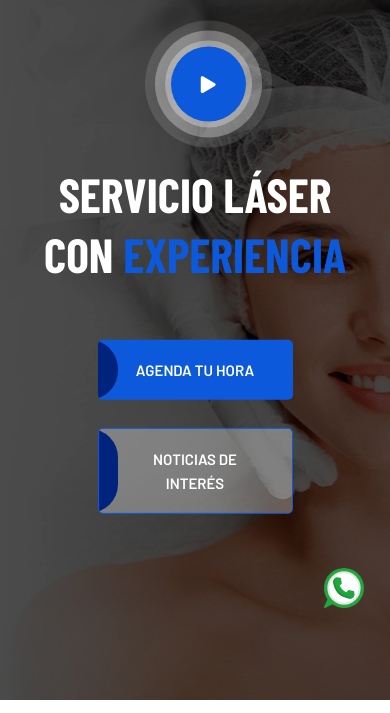
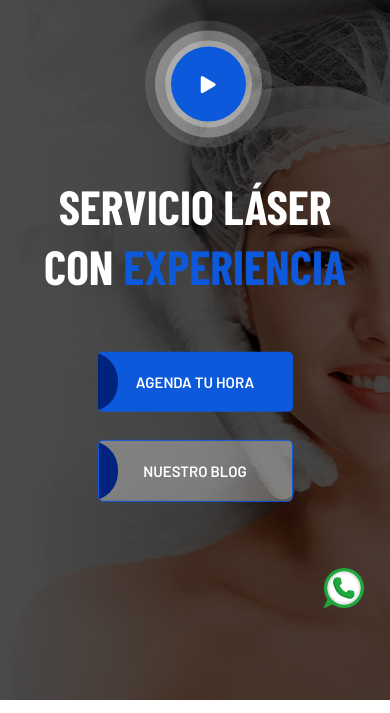
Before and after one commit to samueldsweb/clinicalasermedico-php, a PHP site: page / in a window 390 px wide. Shown: the part 156-869 px from the top of the page. Run offline with PHP 8.4, Linux system fonts and the light colour scheme; some web fonts are replaced.

Commit message:
Ajustes en el carrusel mobile y se cambia el correo del formulario

```diff
--- a/carousel.php
+++ b/carousel.php
@@ -18,7 +18,7 @@
 										<div class="witr_btn_sinner d-block d-md-none">
 											<a class="witr_btn w-50" href="https://web.bewe.co/clinica-laser-medico/services" target="_blank" id="btn_clm_agendar-carousel-1">Agenda tu hora</a>
 											<br>
-											<a class="witr_btn active recpwit w-50" href="https://clinicalasermedico.cl/blog/" target="_blank" id="btn_clm_blog-carousel-1">Noticias de interés</a>
+											<a class="witr_btn active recpwit w-50" href="https://clinicalasermedico.cl/blog/" target="_blank" id="btn_clm_blog-carousel-1">Nuestro Blog</a>
 										</div>
 									</div>
 								</div>
--- a/mail.php
+++ b/mail.php
@@ -25,7 +25,7 @@
         }
 
         // Set the recipient email address.
-        $recipient = "bruix.io@gmail.com";
+        $recipient = "kinestetica@gmail.com";
 
         // Set the email sub.
         $sub = "Mensaje enviado desde sitio web por: $name";
```
